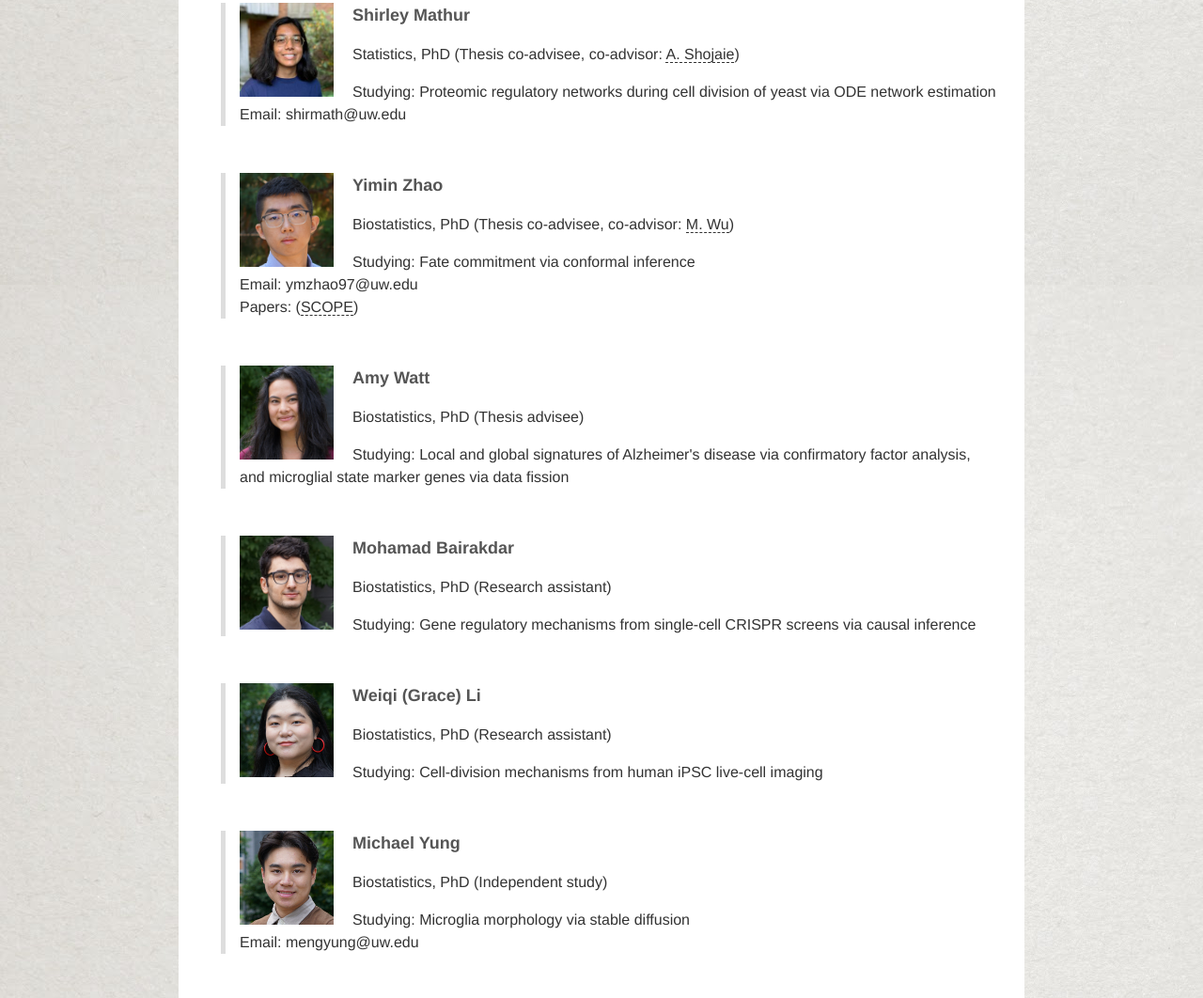
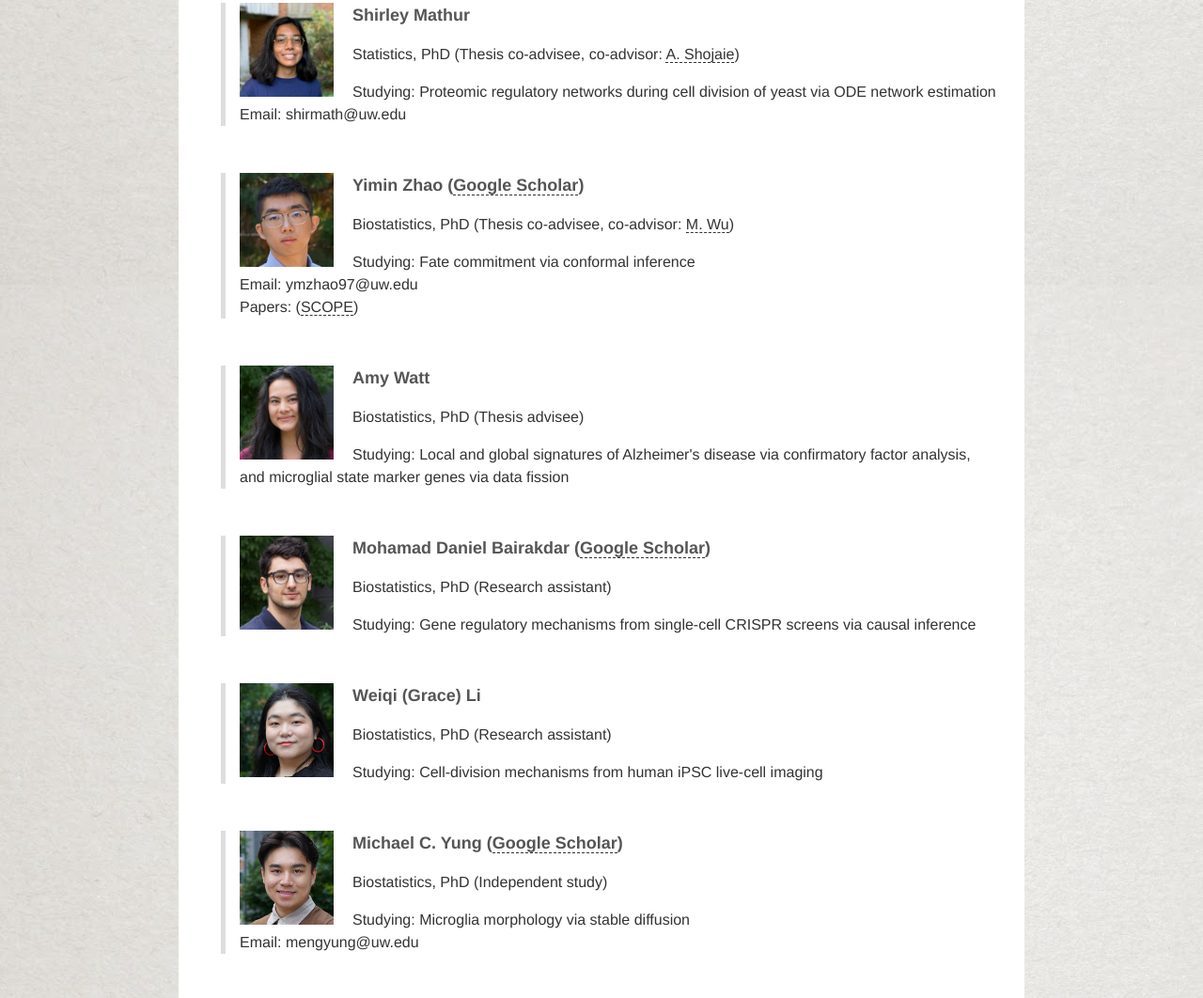
Before and after one commit to linnykos/linnykos.github.io, a plain HTML site: page people.html in a window 1280 px wide. Shown: the part 764-1826 px from the top of the page at 94% size. Drawn offline with nearby package versions, Linux system fonts and the light colour scheme.

Commit message:
Updating website

```diff
--- a/people.html
+++ b/people.html
@@ -181,7 +181,7 @@
     <img class="lab_img" src="images/lab-yimin.png" height="100" width="100" alt="Yimin Zhao">
     <div class="right">
       <div class="research_title">
-       Yimin Zhao
+       Yimin Zhao (<a class="link" href="" target="_blank" data-link="yimin_zhao">Google Scholar</a>)
       </div>
       <p>Biostatistics, PhD (Thesis co-advisee, co-advisor: <a class="link" href="" target="_blank" data-link="michael_wu">M. Wu</a>)</p>
       Studying: Fate commitment via conformal inference <br>
@@ -202,10 +202,10 @@
 </div>
 
 <div class="block_lab">
-    <img class="lab_img" src="images/lab-mo.png" height="100" width="100" alt="Mohamad Bairakdar">
+    <img class="lab_img" src="images/lab-mo.png" height="100" width="100" alt="Mohamad Daniel Bairakdar">
     <div class="right">
       <div class="research_title">
-       Mohamad Bairakdar
+       Mohamad Daniel Bairakdar (<a class="link" href="" target="_blank" data-link="mohamad_bairakdar">Google Scholar</a>)
       </div>
       <p>Biostatistics, PhD (Research assistant)</p>
        Studying: Gene regulatory mechanisms from single-cell CRISPR screens via causal inference
@@ -224,10 +224,10 @@
 </div>
 
 <div class="block_lab">
-    <img class="lab_img" src="images/lab-michael.png" height="100" width="100" alt="Michael Yung">
+    <img class="lab_img" src="images/lab-michael.png" height="100" width="100" alt="Michael C. Yung">
     <div class="right">
       <div class="research_title">
-       Michael Yung
+       Michael C. Yung (<a class="link" href="" target="_blank" data-link="michael_yung">Google Scholar</a>)
       </div>
       <p>Biostatistics, PhD (Independent study)</p>
        Studying: Microglia morphology via stable diffusion<br>
--- a/script.js
+++ b/script.js
@@ -1,5 +1,6 @@
 const websiteLinks = {
     joonyong_an: "https://joonanlab.github.io/team/joonan.html",
+    mohamad_bairakdar: "https://scholar.google.com/citations?user=DlT4dqkAAAAJ&hl=en&oi=ao",
     elizabeth_blue: "https://drlizblue.org/",
     shuxiao_chen: "https://sxc.moe/",
     li_chen: "https://biostat.ufl.edu/profile/chen-li-1/",
@@ -69,6 +70,7 @@ const websiteLinks = {
     michael_wu: "https://research.fredhutch.org/wu/en.html",
     joshua_yang: "https://sz-yang.github.io/JoshuaYang.github.io/",
     jessica_young: "https://www.younglaboratory.com/",
+    michael_yung: "https://scholar.google.com/citations?user=L-8jIrwAAAAJ&hl=en",
     jingnan_zhang: "https://www.sta.cuhk.edu.hk/peoples/zhang-jingnan/",
     martin_zhang: "https://mzhanglab.github.io/",
     nancy_zhang: "https://nzhanglab.github.io/",
```
Also changed, not shown: 1 other file.
